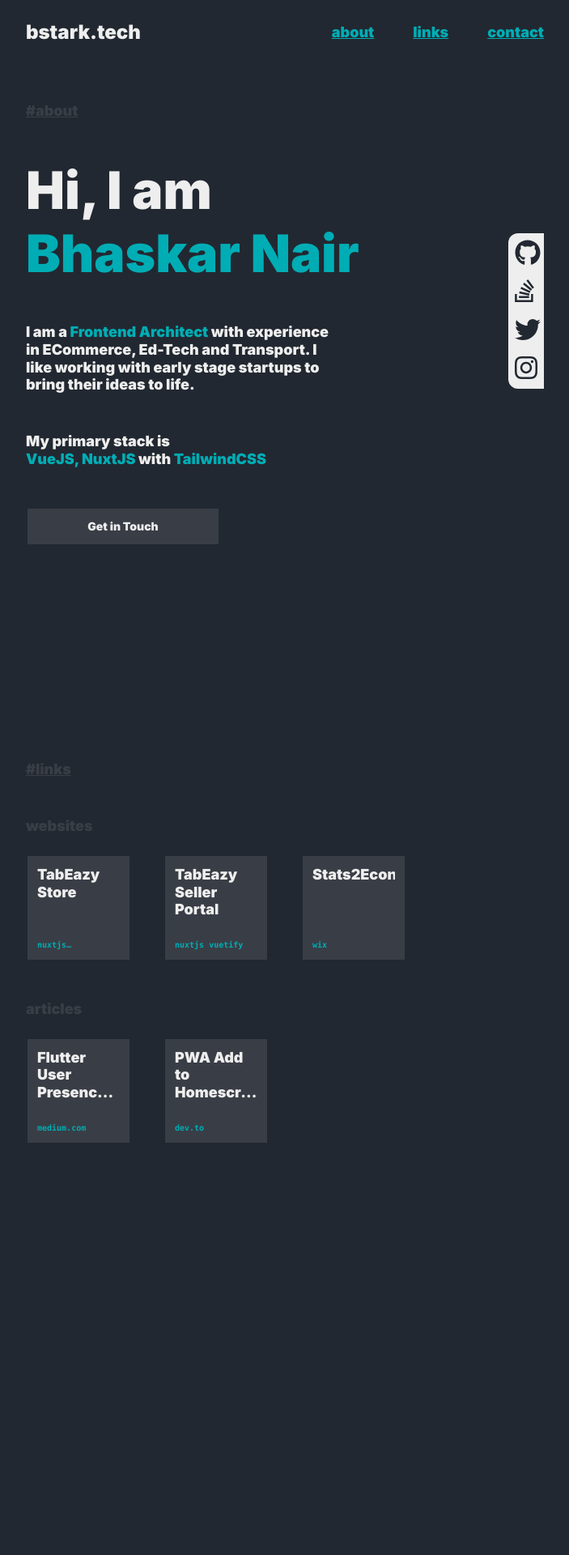
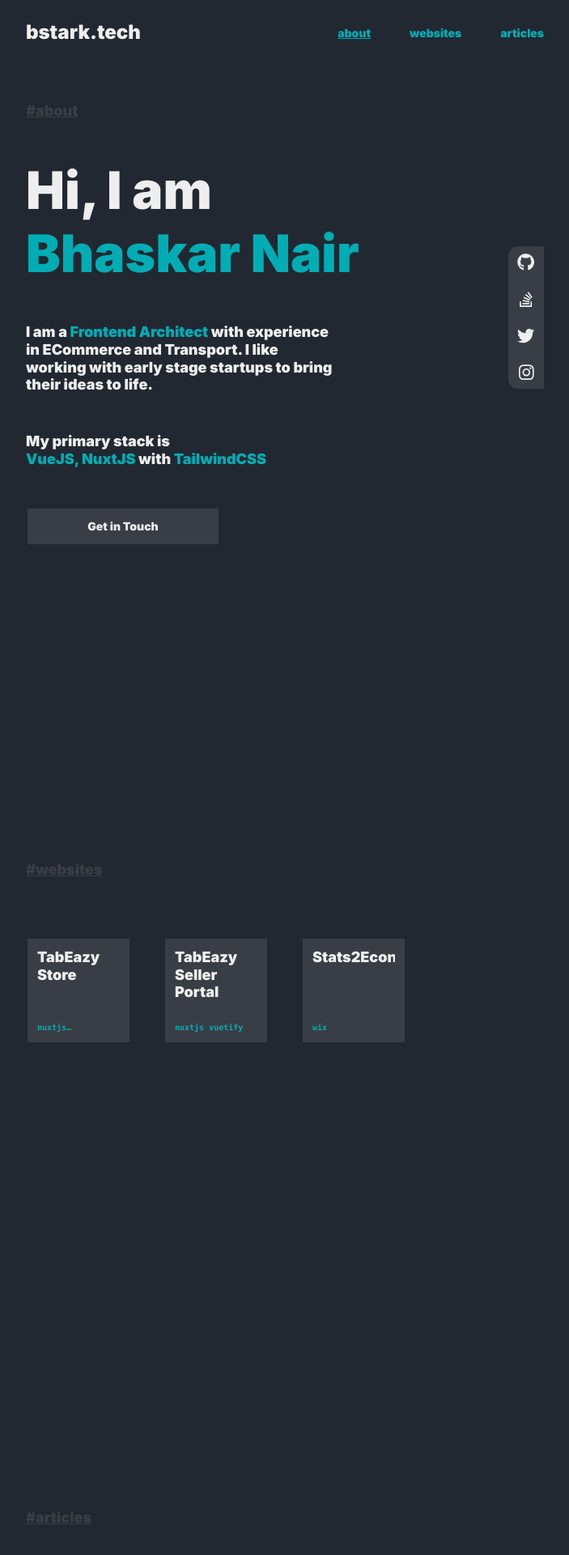
Before and after one commit to bhaskar-nair2/bstark-blue, a React (Vite) app: page / in a window 1280 px wide. Shown: the top 1920 px of the page at 81% size, without its empty margins (288-991 px from the left). Built offline with nearby package versions, Linux system fonts and the light colour scheme.

Commit message:
inter component controllers added

```diff
--- a/src/App.jsx
+++ b/src/App.jsx
@@ -2,7 +2,9 @@ import React from 'react'
 import Navigation from './components/navigation.jsx'
 import Socials from './components/socials.jsx'
 import About from './components/about.jsx'
-import Links from './components/links.jsx'
+import Websites from './components/websites.jsx'
+import Articles from './components/articles.jsx'
+
 import './App.css'
 
 class App extends React.Component {
@@ -111,13 +113,22 @@ class App extends React.Component {
     }, 400);
   }
 
+  setActiveSection = (index) => {
+    const validIndex = index < this.state.offsets.length ? index : 0;
+    this.setState({ activeSection: validIndex })
+  }
+
   render() {
     return (
       <div className="App" >
-        <Navigation></Navigation>
+        <Navigation
+          activeSection={this.state.activeSection}
+          setActiveSection={this.setActiveSection}
+        />
         <Socials></Socials>
         <About></About>
-        <Links></Links>
+        <Websites></Websites>
+        <Articles></Articles>
         <section className="main-section">Contact</section>
         <section className="main-section">Footer</section>
       </div>
--- a/src/components/about.jsx
+++ b/src/components/about.jsx
@@ -9,7 +9,7 @@ function Home() {
         <span className="text-primary">Bhaskar Nair</span>
       </h1>
       <p className="w-96 mb-12">
-        I am a <span className="text-primary">Frontend Architect</span> with experience in ECommerce, Ed-Tech and
+        I am a <span className="text-primary">Frontend Architect</span> with experience in ECommerce and
         Transport. I like working with early stage startups to bring their
         ideas to life.
       </p>
--- /dev/null
+++ b/src/components/articles.jsx
@@ -0,0 +1,55 @@
+import './websites.css'
+
+function Links() {
+  const articles = [
+    {
+      title: "Flutter User Presence using Firebase-Cloud Firestore",
+      site: 'medium.com',
+      link: "https://medium.com/@b.bhaskar.nair/flutter-user-presence-using-firebase-cloud-firestore-f79f590eb64f",
+    },
+    {
+      title: "PWA Add to Homescreen button",
+      site: 'dev.to',
+      link: "https://dev.to/bhaskarnair2/how-to-add-an-add-to-homescreen-button-in-your-pwa-na",
+    }
+  ]
+
+  const ArticleList = articles.map((art, index) =>
+    <LinkCard
+      key={index}
+      title={art.title}
+      subtitle={art.site}
+      link={art.link}
+    ></LinkCard>
+  )
+
+  return (
+    <section id="articles-section" className="main-section">
+      <div className="mb-12">
+        <h2 className="text-accent mb-6 underline">#articles</h2>
+      </div>
+      <div className="mb-12">
+        <div className="card-holder">
+          {ArticleList}
+        </div>
+      </div>
+    </section >
+  )
+}
+
+function LinkCard(props) {
+  return (
+    <a className="link-card" href={props?.link} target="_blank">
+      <div className="link-card-card">
+        <h3 className="text-text text-base line-clamp-3">
+          {props?.title}
+        </h3>
+        <p className="text-primary text-xs font-mono line-clamp-1">
+          {props?.subtitle}
+        </p>
+      </div>
+    </a>
+  )
+}
+
+export default Links;
--- a/src/components/navigation.css
+++ b/src/components/navigation.css
@@ -1,5 +1,5 @@
 .header {
-  @apply fixed top-0 left-0 z-10 w-full h-14 lg:h-20 bg-background;
+  @apply fixed top-0 left-0 z-10 w-full h-16 lg:h-20 bg-background;
   @apply flex justify-between items-center;
   @apply px-5 md:px-14 lg:px-52 xl:px-80;
 }
@@ -10,5 +10,5 @@
   @apply hidden lg:block;
 }
 .nav-link{
-  @apply text-base ml-12;
+  @apply text-sm ml-12;
 }
--- a/src/components/navigation.jsx
+++ b/src/components/navigation.jsx
@@ -1,15 +1,30 @@
 import './navigation.css'
 
-function Navigation() {
+function Navigation(props) {
+
+  const links = [
+    { text: 'about', link: '#about-section' },
+    { text: 'websites', link: '#websites-section' },
+    { text: 'articles', link: '#articles-section' },
+  ]
+
+  const linkList = links.map((link, index) =>
+    <a
+      key={index}
+      onClick={() => props.setActiveSection(index)}
+      className={`nav-link ${props.activeSection != index ? 'no-underline' : ''}`}
+      href={link.link}>
+      {link.text}
+    </a>
+  )
+
   return (
     <header className="header">
       <strong>
         <a id="site-name" to="/">bstark.tech</a>
       </strong>
       <nav className="nav">
-        <a className="nav-link" href="#about-section">about</a>
-        <a className="nav-link" href="#links-section">links</a>
-        <a className="nav-link" href="#contact-section">contact</a>
+        {linkList}
       </nav>
     </header>
   )
--- a/src/components/socials.css
+++ b/src/components/socials.css
@@ -1,11 +1,11 @@
 .social-bar{
   @apply fixed right-0 bottom-1/2 -mb-20;
   @apply md:mr-14 lg:mr-52 xl:mr-80;
-  @apply bg-text p-2 h-48 w-11 rounded-l-xl;
-  @apply flex-col justify-between;
+  @apply bg-accent p-2 h-44 w-11 rounded-l-xl;
+  @apply flex-col justify-between items-center;
   @apply hidden lg:flex;
 }
 
 .social-bar li a {
-  @apply text-background;
+  @apply text-text;
 }
--- a/src/components/socials.jsx
+++ b/src/components/socials.jsx
@@ -7,16 +7,16 @@ library.add(faGithub, faStackOverflow, faTwitter, faInstagram);
 
 function Socials(params) {
   const links = [
-    { icon: 'github', link: '#' },
-    { icon: 'stack-overflow', link: '#' },
-    { icon: 'twitter', link: '#' },
-    { icon: 'instagram', link: '#' },
+    { icon: 'github', link: 'https://github.com/bhaskar-nair2/' },
+    { icon: 'stack-overflow', link: 'https://stackoverflow.com/users/4347232/bhaskar' },
+    { icon: 'twitter', link: 'https://twitter.com/bas_kar_na_yar' },
+    { icon: 'instagram', link: 'https://www.instagram.com/bas_kar_na_yar/' },
   ]
 
   const icons = links.map((link, index) =>
     <li key={index}>
-      <a href={link.link}>
-        <FontAwesomeIcon icon={["fab", link.icon]} size="2x" />
+      <a target="_blank" href={link.link}>
+        <FontAwesomeIcon icon={["fab", link.icon]} size="lg" />
       </a>
     </li>
   )
--- a/src/components/links.jsx
+++ b/src/components/websites.jsx
@@ -1,4 +1,4 @@
-import './links.css'
+import './websites.css'
 
 function Links() {
   const websites = [
@@ -19,19 +19,6 @@ function Links() {
     },
   ]
 
-  const articles = [
-    {
-      title: "Flutter User Presence using Firebase-Cloud Firestore",
-      site: 'medium.com',
-      link: "https://medium.com/@b.bhaskar.nair/flutter-user-presence-using-firebase-cloud-firestore-f79f590eb64f",
-    },
-    {
-      title: "PWA Add to Homescreen button",
-      site: 'dev.to',
-      link: "https://dev.to/bhaskarnair2/how-to-add-an-add-to-homescreen-button-in-your-pwa-na",
-    }
-  ]
-
   const arrayToString = (arr = []) => {
     return arr.reduce((tot, cur, index) => (tot += `${cur} `), "");
   }
@@ -45,38 +32,17 @@ function Links() {
     ></LinkCard>
   )
 
-  const ArticleList = articles.map((art, index) =>
-    <LinkCard
-      key={index}
-      title={art.title}
-      subtitle={art.site}
-      link={art.link}
-    ></LinkCard>
-  )
 
   return (
-    <section id="links-section" className="main-section">
+    <section id="websites-section" className="main-section">
       <div className="mb-12">
-        <a href="#" className="text-accent mb-6">#links</a>
+        <h2 className="text-accent mb-6 underline">#websites</h2>
       </div>
       <div className="mb-12">
-        <h2 className="text-accent mb-6">websites</h2>
         <div className="card-holder">
           {SiteList}
         </div>
       </div>
-      <div className="mb-12">
-        <h2 className="text-accent mb-6">articles</h2>
-        <div className="card-holder">
-          {ArticleList}
-        </div>
-      </div>
-      {/* <div className="mb-12 hidden lg:block">
-        <h2 className="text-accent mb-6">miscellaneous</h2>
-        <div className="card-holder">
-          <LinkCard></LinkCard>
-        </div>
-      </div > */}
     </section >
   )
 }
```
Also changed, not shown: src/components/websites.css (renamed from src/components/links.css).
